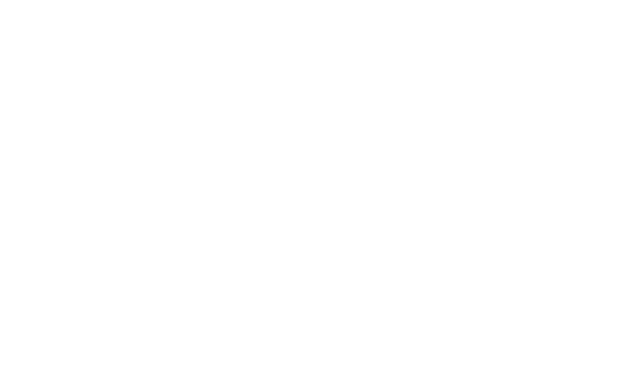
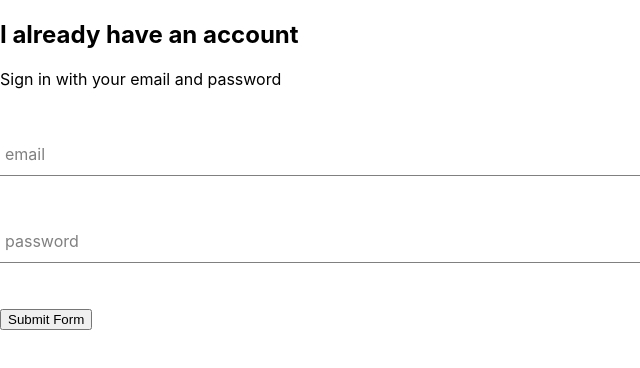
Before and after one commit to luke01455/repeat-mobile2, a React (Create React App) app: page /signin in a window 1280 px wide. Shown: the top 368 px of the page, without its empty margins (0-640 px from the left). Built offline with nearby package versions, Linux system fonts and the light colour scheme.

Commit message:
started adding base login forms

```diff
--- a/package.json
+++ b/package.json
@@ -5,6 +5,7 @@
   "homepage": "https://luke01455.github.io/repeat-mobile2",
   "dependencies": {
     "gh-pages": "^2.1.1",
+    "node-sass": "^4.12.0",
     "react": "^16.9.0",
     "react-dom": "^16.9.0",
     "react-router-dom": "^5.0.1",
--- a/src/App.js
+++ b/src/App.js
@@ -2,14 +2,15 @@
 import { Switch, Route } from 'react-router-dom';
 
 import './App.css';
-import HomePage from './pages/homepage.component';
-
+import HomePage from './pages/homepage/homepage.component';
+import SignInAndSignUpPage from './pages/sign-in-and-sign-up/sign-in-and-sign-up.component';
 
 function App() {
   return (
     <div className="App">
       <Switch>
       <Route exact path='/' component={HomePage} />
+      <Route path='/signin' component={SignInAndSignUpPage}/>
       </Switch>
     </div>
   );
--- /dev/null
+++ b/src/components/form-input/form-input.component.jsx
@@ -0,0 +1,18 @@
+import React from 'react';
+
+import './form-input.styles.scss';
+
+const FormInput = ({ handleChange, label, ...otherProps}) => (
+ <div className='group'>
+     <input className='form-input' onChange= {handleChange} {...otherProps} />
+     {
+          label ?
+          (<label className={`${otherProps.value.length ? 'shrink' : ''} form-input-label`}>
+              {label}
+          </label>)
+          : null
+     }
+ </div>
+)
+
+export default FormInput
--- /dev/null
+++ b/src/components/form-input/form-input.styles.scss
@@ -0,0 +1,54 @@
+$sub-color: grey;
+$main-color: black;
+
+@mixin shrinkLabel {
+  top: -14px;
+  font-size: 12px;
+  color: $main-color;
+}
+
+.group {
+  position: relative;
+  margin: 45px 0;
+
+  .form-input {
+    background: none;
+    background-color: white;
+    color: $sub-color;
+    font-size: 18px;
+    padding: 10px 10px 10px 5px;
+    display: block;
+    width: 100%;
+    border: none;
+    border-radius: 0;
+    border-bottom: 1px solid $sub-color;
+    margin: 25px 0;
+
+    &:focus {
+      outline: none;
+    }
+
+    &:focus ~ .form-input-label {
+      @include shrinkLabel();
+    }
+  }
+
+  input[type='password'] {
+    letter-spacing: 0.3em;
+  }
+
+  .form-input-label {
+    color: $sub-color;
+    font-size: 16px;
+    font-weight: normal;
+    position: absolute;
+    pointer-events: none;
+    left: 5px;
+    top: 10px;
+    transition: 300ms ease all;
+
+    &.shrink {
+      @include shrinkLabel();
+    }
+  }
+}
--- /dev/null
+++ b/src/components/sign-in/sign-in.component.jsx
@@ -0,0 +1,62 @@
+import React from 'react';
+
+import FormInput from '../form-input/form-input.component';
+
+import './sign-in.styles.css';
+
+
+class SignIn extends React.Component {
+    constructor(props) {
+        super(props);
+
+        this.state = {
+            email: '',
+            password: ''
+        }
+    }
+
+    handleSubmit = event => {
+        event.preventDefault();
+
+        this.setState({ email: '', password: ''})
+    }
+
+    handleChange = event => {
+        const { value, name } = event.target;
+
+        this.setState ({[name]: value})
+    }
+
+    render() {
+        return (
+            <div className='sign-in'>
+                <h2>I already have an account</h2>
+                <span>Sign in with your email and password</span>
+
+                <form onSubmit={this.handleSubmit}>
+                    <FormInput
+                        name="email"
+                        type="email"
+                        value={this.state.email}
+                        required
+                        label='email'
+                        handleChange={this.handleChange}
+                    />
+                    <FormInput
+                        name="password"
+                        type="password"
+                        value={this.state.password}
+                        required
+                        label='password'
+                        handleChange={this.handleChange}
+                    />
+
+                    <input type="submit" value="Submit Form" />
+                </form>
+
+            </div>
+        )
+    }
+}
+
+export default SignIn;
--- /dev/null
+++ b/src/components/sign-in/sign-in.styles.css
@@ -0,0 +1,3 @@
+.sign-in {
+    color: black;
+}
--- a/src/pages/homepage.component.jsx
+++ /dev/null
@@ -1,15 +0,0 @@
-import React from 'react';
-import './homepage.styles.css';
-import TopSection from '../components/top-section/top-section.component.jsx';
-import MidSection from '../components/mid-section/mid-section.component.jsx';
-import BotSection from '../components/bot-section/bot-section.component.jsx';
-
-const HomePage = () => (
-    <div className="homepage">
-    <TopSection />
-    <MidSection />
-    <BotSection />
-    </div>
-)
-
-export default HomePage;
--- /dev/null
+++ b/src/pages/homepage/homepage.component.jsx
@@ -0,0 +1,15 @@
+import React from 'react';
+import './homepage.styles.css';
+import TopSection from '../../components/top-section/top-section.component.jsx';
+import MidSection from '../../components/mid-section/mid-section.component.jsx';
+import BotSection from '../../components/bot-section/bot-section.component.jsx';
+
+const HomePage = () => (
+    <div className="homepage">
+    <TopSection />
+    <MidSection />
+    <BotSection />
+    </div>
+)
+
+export default HomePage;
--- /dev/null
+++ b/src/pages/sign-in-and-sign-up/sign-in-and-sign-up.component.jsx
@@ -0,0 +1,12 @@
+import React from 'react';
+import SignIn from '../../components/sign-in/sign-in.component'
+
+import './sign-in-and-sign-up.styles.css';
+
+const SignInAndSignUpPage = () => (
+    <div className='sign-in-and-sign-up'>
+        <SignIn />
+    </div>
+);
+
+export default SignInAndSignUpPage;
```
Also changed, not shown: src/pages/homepage/homepage.styles.css (renamed from src/pages/homepage.styles.css), src/pages/sign-in-and-sign-up/sign-in-and-sign-up.styles.css (added), 1 other file (tests, documents, lock files or other folders).
